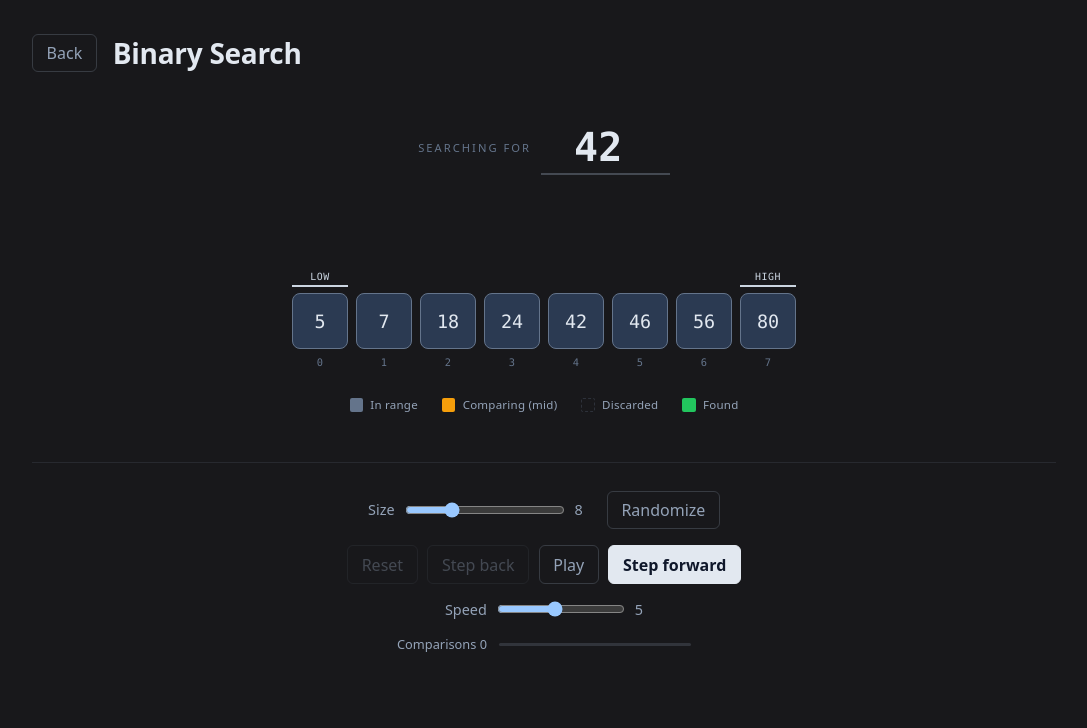
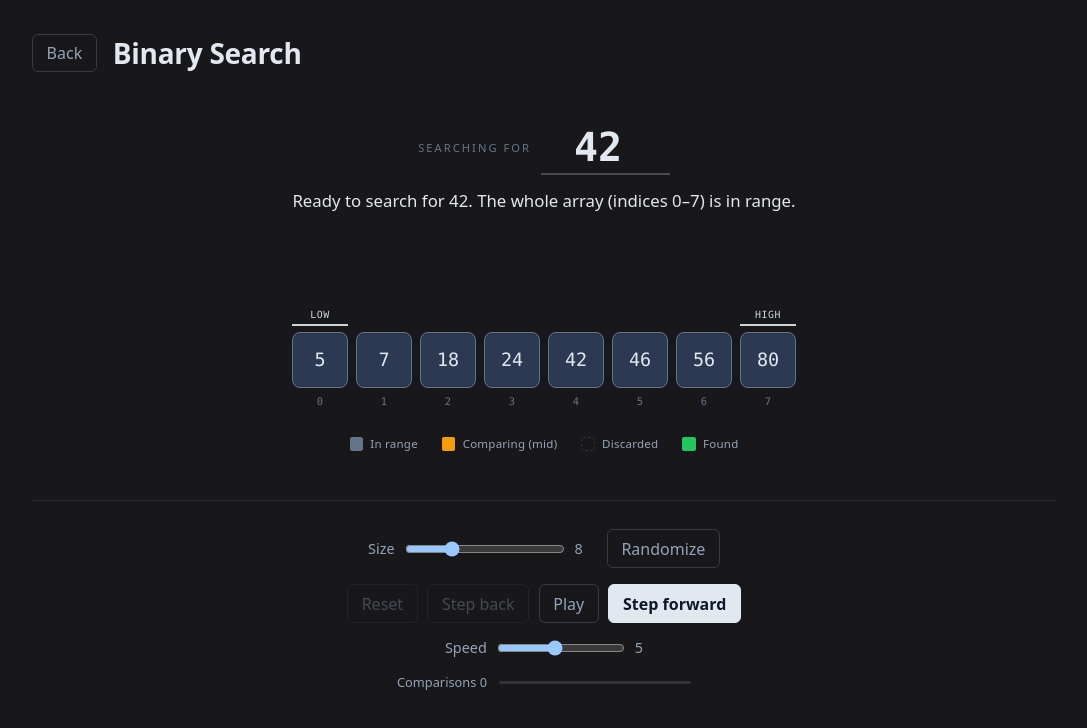
Before and after one commit to nicopowell/informatics-lab, a React (Vite) app: page / in a window 1280 px wide. Both pictures are taken after a click on the button "Explore Binary Search". Shown: the top 728 px of the page, without its empty margins (96-1183 px from the left). Built offline with nearby package versions, Linux system fonts and the light colour scheme.

Commit message:
feat: explain the current binary search step

```diff
--- a/src/algorithms/binary-search/BinarySearchPage.tsx
+++ b/src/algorithms/binary-search/BinarySearchPage.tsx
@@ -4,6 +4,7 @@ import ArrayCells from './ArrayCells'
 import PlaybackControls from './PlaybackControls'
 import { createSortedArray, generateBinarySearchSteps } from './binarySearch'
 import { createReadyFrame, toVisualFrames } from './visualFrames'
+import type { BinarySearchFrame } from './visualFrames'
 import './binarySearch.css'
 
 const MIN_SIZE = 5
@@ -36,6 +37,36 @@ function createSearchState(size: number): SearchState {
   const values = createSortedArray(size)
   const key = values[Math.floor(values.length / 2)]
   return { values, key, keyInput: String(key) }
+}
+
+function describeFrame(frame: BinarySearchFrame, values: number[]): string {
+  if (frame.kind === 'ready') {
+    return `Ready to search for ${frame.key}. The whole array (indices 0–${values.length - 1}) is in range.`
+  }
+
+  if (frame.kind === 'notFound') {
+    return `The range is empty (${frame.low} > ${frame.high}): ${frame.key} is not in the array.`
+  }
+
+  if (frame.kind === 'found') {
+    const comparisons =
+      frame.comparisons === 1 ? '1 comparison' : `${frame.comparisons} comparisons`
+    return `Found ${frame.key} at index ${frame.mid} using ${comparisons}.`
+  }
+
+  if (frame.kind === 'eliminate') {
+    const side = frame.outcome === 'less' ? 'smaller' : 'larger'
+    return `Since the array is sorted, every discarded value is ${side} than ${frame.key}. The range is now indices ${frame.low}–${frame.high}.`
+  }
+
+  const value = frame.mid === null ? null : values[frame.mid]
+  if (frame.outcome === 'equal') {
+    return `Comparing ${value} with ${frame.key}: they match.`
+  }
+  if (frame.outcome === 'less') {
+    return `Comparing ${value} with ${frame.key}: ${value} < ${frame.key}, so the key must be to the right.`
+  }
+  return `Comparing ${value} with ${frame.key}: ${value} > ${frame.key}, so the key must be to the left.`
 }
 
 type BinarySearchPageProps = {
@@ -142,6 +173,7 @@ function BinarySearchPage({ onBack }: BinarySearchPageProps) {
       </header>
 
       <section className="binary-search__stage">
+        <div className="binary-search__prompt">
           <div className="binary-search__search">
             <label
               className="binary-search__search-label"
@@ -156,6 +188,10 @@ function BinarySearchPage({ onBack }: BinarySearchPageProps) {
               value={search.keyInput}
               onChange={(event) => handleKeyInput(event.target.value)}
             />
+          </div>
+          <p className="binary-search__description" aria-live="polite">
+            {describeFrame(frame, search.values)}
+          </p>
         </div>
 
         <ArrayCells
--- a/src/algorithms/binary-search/binarySearch.css
+++ b/src/algorithms/binary-search/binarySearch.css
@@ -60,6 +60,21 @@
   align-items: center;
   gap: 2.5rem;
   margin-bottom: 3rem;
+}
+
+.binary-search__prompt {
+  display: flex;
+  flex-direction: column;
+  align-items: center;
+  gap: 0.85rem;
+}
+
+.binary-search__description {
+  min-height: 1.5rem;
+  max-width: 40rem;
+  margin: 0;
+  text-align: center;
+  font-size: 1.05rem;
 }
 
 .binary-search__search {
```
Lines whose indentation alone changed are shown as unchanged.
